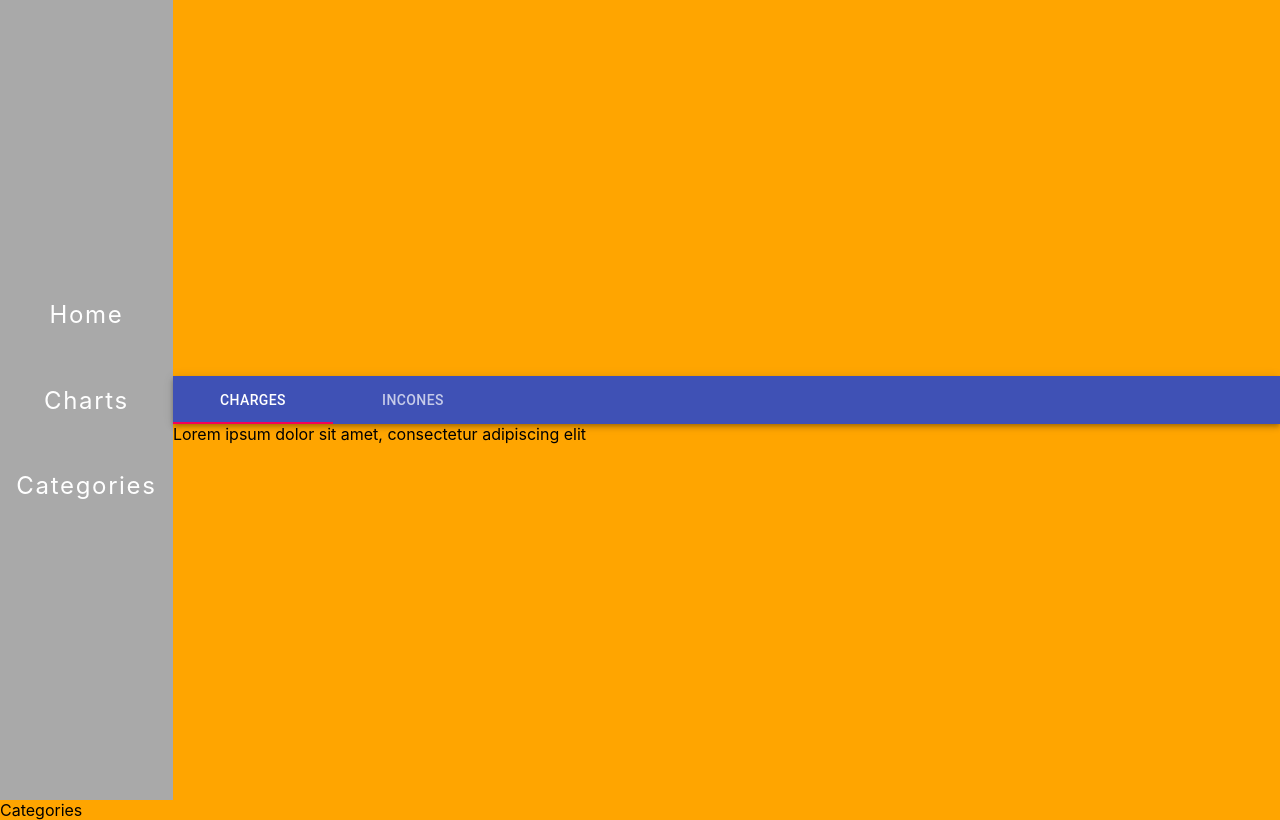
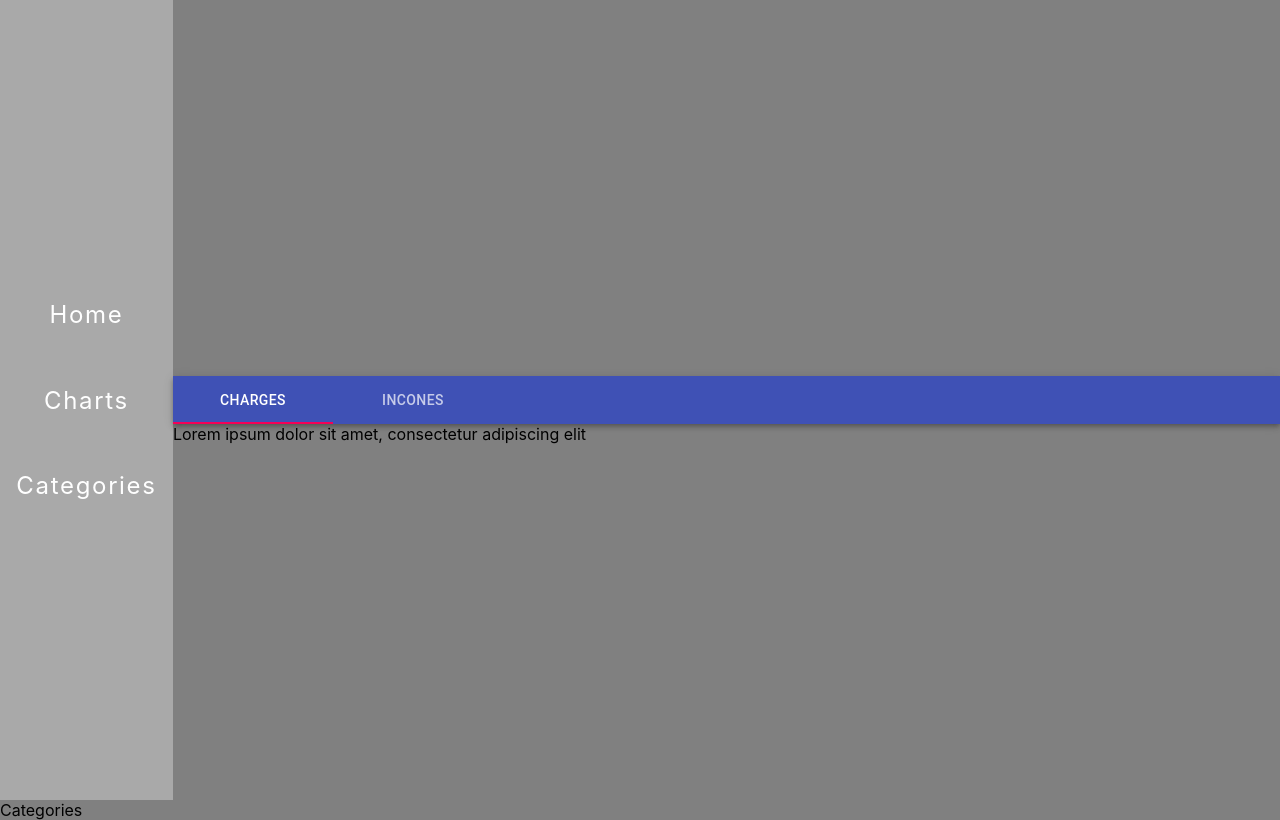
Before and after one commit to Yuriy650/project-5team, a React (Create React App) app: page /categories in a window 1280 px wide. Built offline with nearby package versions, Linux system fonts and the light colour scheme.

Commit message:
change bg

```diff
--- a/src/App.css
+++ b/src/App.css
@@ -1,5 +1,5 @@
 body {
-  background-color: orange;
+  background-color: grey;
 }
 a {
   text-decoration: none;
@@ -9,11 +9,7 @@ a {
   flex-direction: column;
   width: 200px;
 }
-/* .header {
 
-  background-color: #282c34;
-  width: 100%;
-} */
 .navbar {
   min-height: 100vh;
   background-color: darkgrey;
@@ -37,7 +33,6 @@ a {
 .navbar-wrapper div a:hover {
   border-bottom: 1px solid orange;
   padding-bottom: 4px;
-
 }
 .content {
   grid-area: content;
@@ -67,3 +62,7 @@ a {
   align-self: center;
   width: 100%;
 }
+.tabs-wrapper .appbar {
+  background-color: dimgray;
+
+}
--- a/src/components/Navbar/Navbar.js
+++ b/src/components/Navbar/Navbar.js
@@ -1,8 +1,8 @@
 import React from 'react';
 import {NavLink} from "react-router-dom";
-import Home from "../Home/Home";
-import Charts from "../Charts/Charts";
-import Categories from "../Categories/Categories";
+// import Home from "../Home/Home";
+// import Charts from "../Charts/Charts";
+// import Categories from "../Categories/Categories";
 
 function Navbar(props) {
     return (
--- a/src/components/Tabs/TabsContent.js
+++ b/src/components/Tabs/TabsContent.js
@@ -1,4 +1,6 @@
 import React from 'react';
+import '../../App.css';
+
 import {AppBar, Tabs, Tab } from '@material-ui/core';
 import Content from "./Content";
 import SecondContent from "./SecondContent";
@@ -11,14 +13,17 @@ const SimpleTabs = () => {
 }
   return(
       <div className="tabs-wrapper">
-        <AppBar position="static">
+        <div className="appbar">
+        <AppBar position="static" >
           <Tabs value={value} onChange={handleTabs}>
             <Tab label="Charges"/>
             <Tab label="Incones"/>
           </Tabs>
         </AppBar>
+        </div>
         <TabPanel value={value} index={0}> <Content/> </TabPanel>
         <TabPanel value={value} index={1}> <SecondContent/> </TabPanel>
+
       </div>
   )
 }
```
Also changed, not shown: 1 other file (tests, documents, lock files or other folders).
